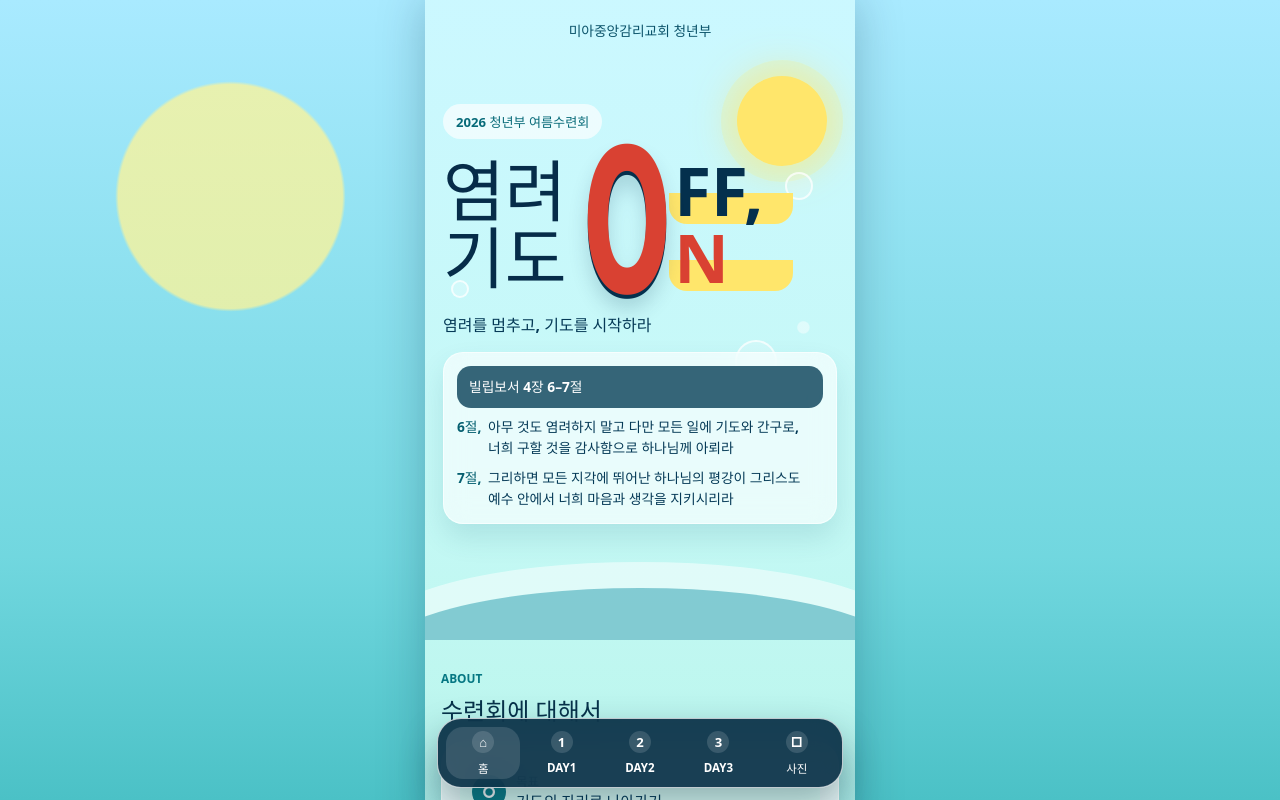
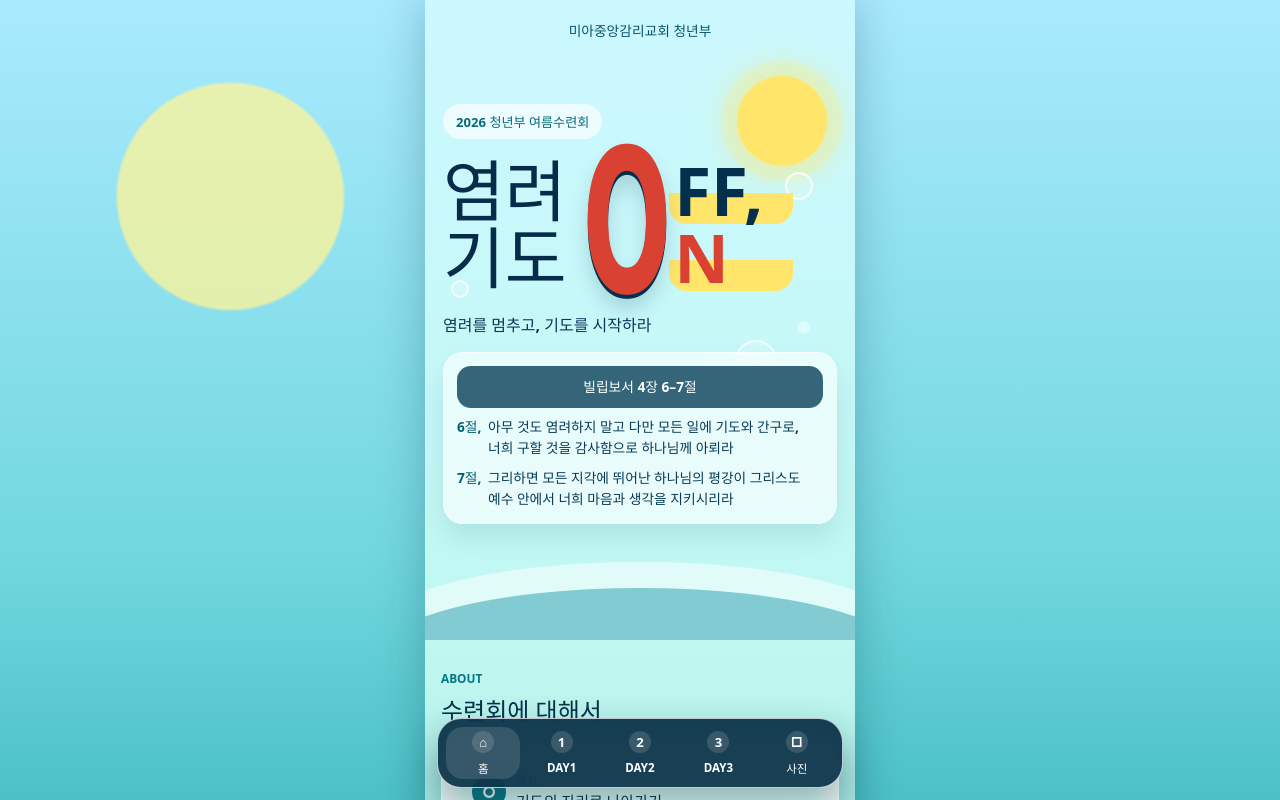
Before and after one commit to NAMYUNMONG/youth-retreat-2026, a React (Vite) app: page / in a window 1280 px wide. Shown: the top 800 px of the page. Built offline with nearby package versions, Linux system fonts and the light colour scheme.

Commit message:
Adjust scripture text layout

```diff
--- a/src/styles.css
+++ b/src/styles.css
@@ -258,13 +258,15 @@ a {
 }
 
 .hero__verse {
-  display: inline-flex;
+  display: flex;
+  width: 100%;
+  justify-content: center;
   margin: 0 0 10px;
   border-radius: 14px;
   padding: 10px 12px;
   background: rgba(2, 58, 83, 0.78);
   color: #ffffff;
-  font-size: 0.92rem;
+  font-size: 1rem;
   font-weight: 700;
 }
 
@@ -301,6 +303,8 @@ a {
 
 .hero__scripture-line {
   display: grid;
+  width: calc(100% - 22px);
+  margin-inline: auto;
   grid-template-columns: 31px minmax(0, 1fr);
   column-gap: 0;
   align-items: start;
```
